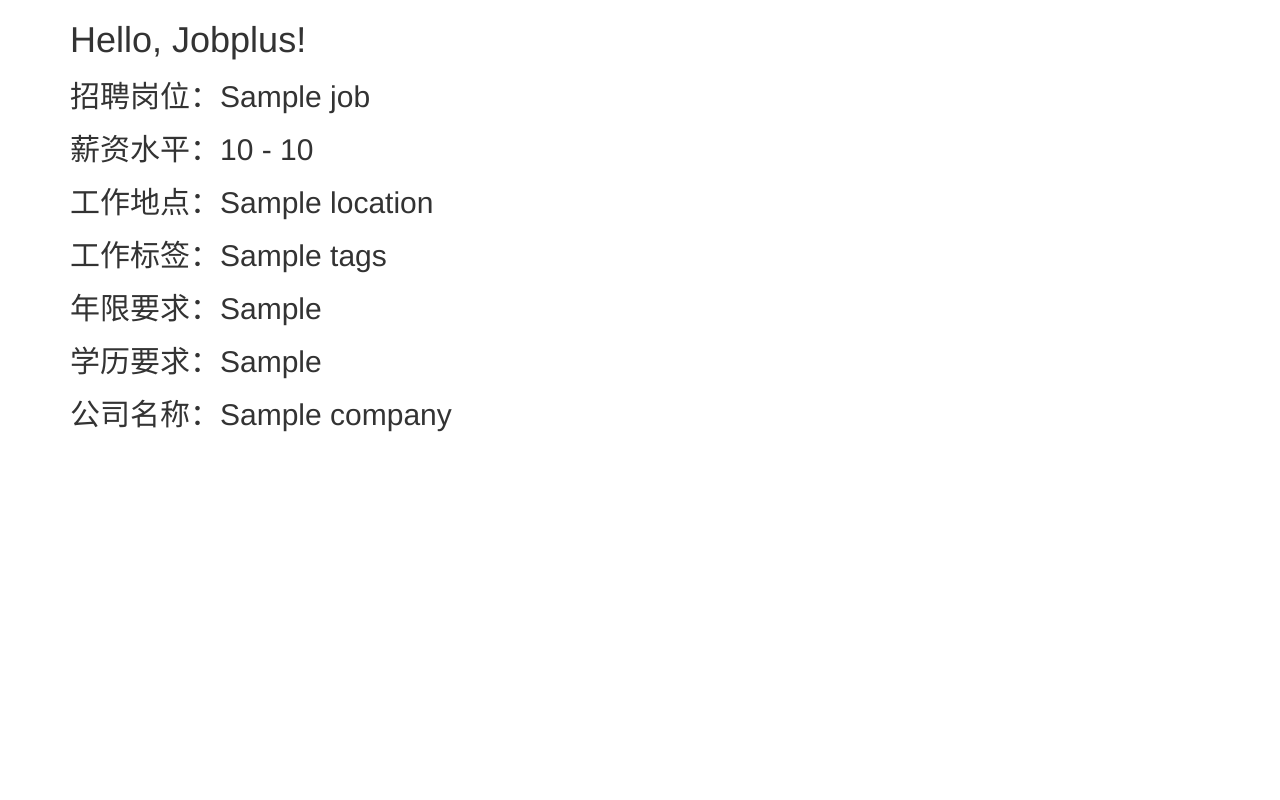
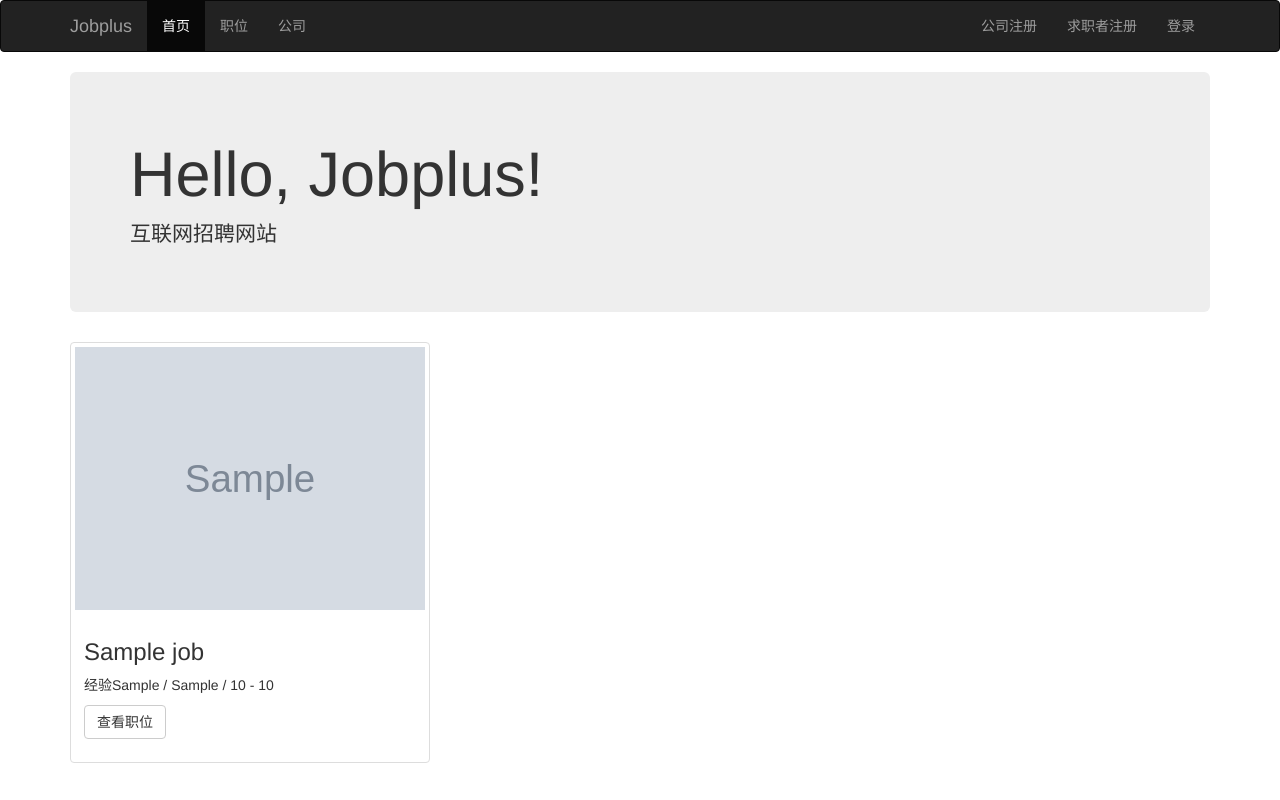
Before and after one commit to LouPlus/jobplus4-17, a Flask app: template jobplus/templates/index.html in a window 1280 px wide. Run offline with Flask 2, Linux system fonts and the light colour scheme; the template is opened without the code that fills it: most values are stand-ins (such as "Sample title", 1, 10 or a date in 2020); grey boxes marked "Sample" are stand-in pictures; data that the repository does not hold is empty; some libraries are stand-ins or nearby versions.

Commit message:
fix #16 首页设计

```diff
--- a/jobplus/models.py
+++ b/jobplus/models.py
@@ -55,7 +55,7 @@ class Company(Base):
 
 	id = db.Column(db.Integer, primary_key=True)
 	name = db.Column(db.String(64), nullable=False, index=True, unique=True)
-	logo = db.Column(db.String(64))
+	logo = db.Column(db.String(128))
 	email = db.Column(db.String(24))
 	location = db.Column(db.String(24))
 	fund_raising = db.Column(db.String(24))
--- a/jobplus/templates/base.html
+++ b/jobplus/templates/base.html
@@ -2,11 +2,43 @@
 <html lang="zh-CN">
 	<head>
 		<meta charset="UTF-8">
+		<meta name="viewport" content="width=device-width, initial-scale=1">
 		<title>{% block title %}{% endblock %}</title>
 		<link rel="stylesheet" href="https://cdn.bootcss.com/bootstrap/3.3.7/css/bootstrap.min.css">
 		<!-- <link rel="stylesheet" href="static/main.css"> -->
 	</head>
 	<body>
+		<!-- 顶部导航栏 -->
+		<nav class="navbar navbar-inverse">
+			<div class="container">
+				<!-- Brand and toggle get grouped for better mobile display -->
+				<div class="navbar-header">
+					<button type="button" class="navbar-toggle collapsed" data-toggle="collapse" data-target="#bs-example-navbar-collapse-1" aria-expanded="false">
+						<span class="sr-only">Toggle navigation</span>
+						<span class="icon-bar"></span>
+						<span class="icon-bar"></span>
+						<span class="icon-bar"></span>
+					</button>
+					<a class="navbar-brand" href="/">Jobplus</a>
+				</div>
+
+				<!-- Collect the nav links, forms, and other content for toggling -->
+				<div class="collapse navbar-collapse" id="bs-example-navbar-collapse-1">
+					<ul class="nav navbar-nav">
+						<li class="active"><a href="/">首页<span class="sr-only">(current)</span></a></li>
+						<li><a href="#">职位</a></li>
+						<li><a href="#">公司</a></li>
+					</ul>
+					<ul class="nav navbar-nav navbar-right">
+						<li><a href="#">公司注册</a></li>
+						<li><a href="#">求职者注册</a></li>
+						<li><a href="#">登录</a></li>
+					</ul>
+
+				</div><!-- /.navbar-collapse -->
+			</div><!-- /.container-fluid -->
+		</nav>
+
 		<div class="container">
 			{% block body %}{% endblock %}
 			{% block footer %}{% endblock %}
--- a/jobplus/templates/index.html
+++ b/jobplus/templates/index.html
@@ -3,14 +3,29 @@
 {% block title %}Home{% endblock %}
 
 {% block body %}
-	<h1>Hello, Jobplus!</h1>
-	{% for job in jobs %}
-		<h2>招聘岗位：{{ job.name }}</h2>
-		<h2>薪资水平：{{ job.salary_low }} - {{ job.salary_high }}</h2>
+	<div class="jumbotron">
+		<h1>Hello, Jobplus!</h1>
+		<p>互联网招聘网站</p>
+	</div>
+	<div class="row">
+		{% for job in jobs %}
+			<div class="col-sm-6 col-md-4">
+				<div class="thumbnail">
+					<img src="{{ job.company.logo }}" alt="...">
+					<div class="caption">
+						<h3>{{ job.name }}</h3>
+						<p>经验{{ job.experience_requirement }} / {{ job.degree_requirement }} / {{ job.salary_low }} - {{ job.salary_high }}</p>
+						<p>
+							<!-- <a href="#" class="btn btn-primary" role="button">查看职位</a> -->
+							<a href="#" class="btn btn-default" role="button">查看职位</a>
+						</p>
+					</div>
+				</div>
+			</div>
+<!--
 		<h2>工作地点：{{ job.location }}</h2>
 		<h2>工作标签：{{ job.tags }}</h2>
-		<h2>年限要求：{{ job.experience_requirement }}</h2>
-		<h2>学历要求：{{ job.degree_requirement }}</h2>
-		<h2>公司名称：{{ job.company.name }}</h2>
-	{% endfor %}
+		<h2>公司名称：{{ job.company.name }}</h2> -->
+		{% endfor %}
+	</div>
 {% endblock %}
```
